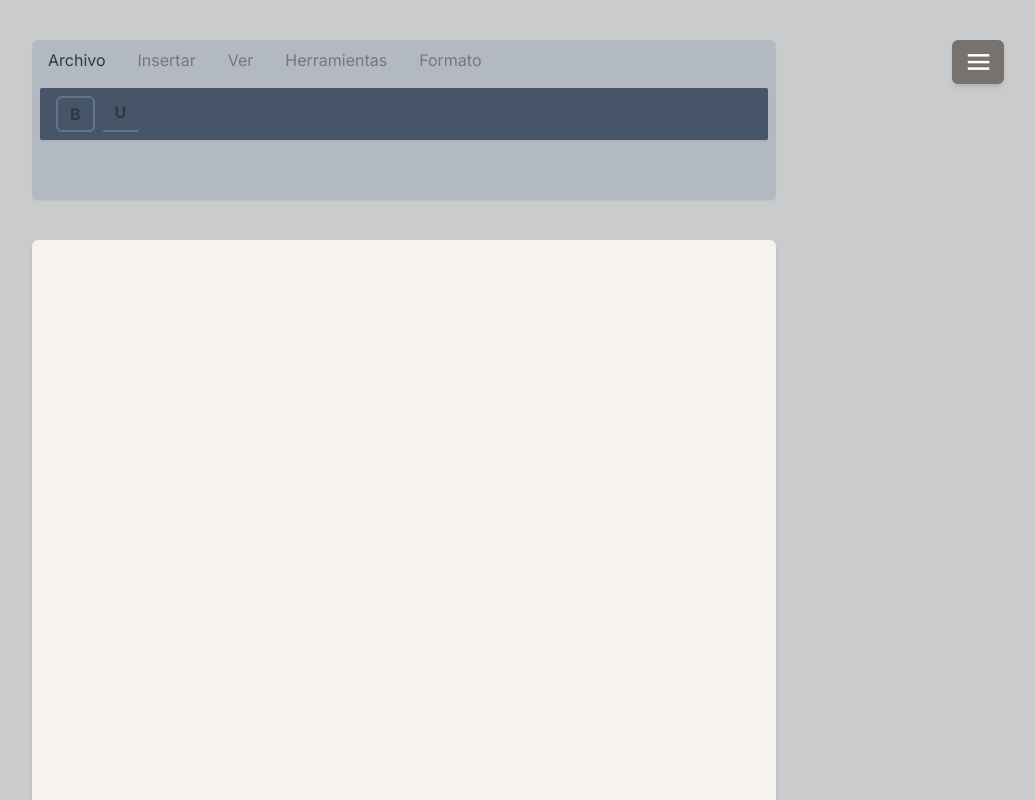
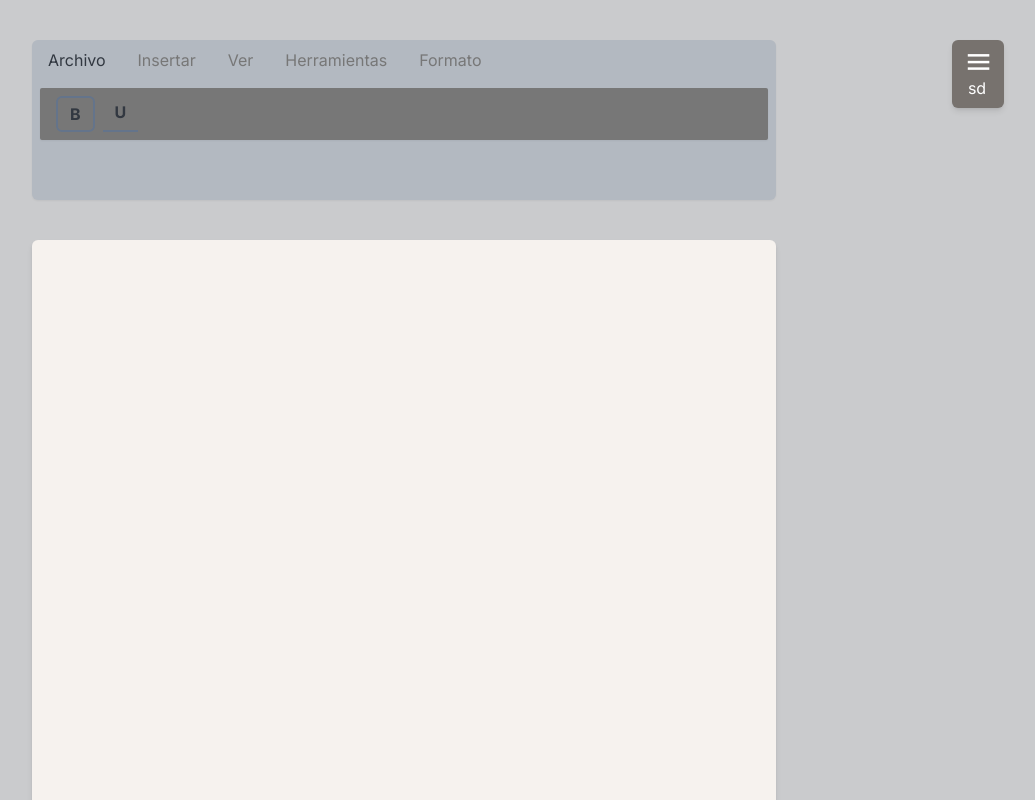
Before and after one commit to rodrigo745/editor-de-texto, a Next.js app: page / in a window 1280 px wide. Shown: the top 800 px of the page, without its empty margins (236-1271 px from the left). Built offline with nearby package versions, Linux system fonts and the light colour scheme.

Commit message:
start day

```diff
--- a/src/components/menu-general/menuGeneral.jsx
+++ b/src/components/menu-general/menuGeneral.jsx
@@ -1,11 +1,19 @@
+import { useState } from "react"
+
+
 export default function MenuGeneral({ secundario, cambiarEstilo }){
+
+    const [ menuActive, setMenuActive ] = useState(false);
 
     return(
         <nav className="p-2 px-4 fixed right-0 top-0 mr-10 mt-10 rounded-md shadow-md cursor-pointer"
-            onClick={cambiarEstilo}
-            style={{background: secundario}}>
+            onClick={()=>{ setMenuActive(!menuActive) }}
+            style={{background: secundario, width: menuActive && "270px", height: menuActive && "400px"}}>
             <div className="rotate-90 font-bold text-lg text-white">
                 <p>|||</p>
+            </div>
+            <div className="text-white">
+                sd
             </div>
         </nav>
     )
--- a/src/components/menu-texto/menuTexto.jsx
+++ b/src/components/menu-texto/menuTexto.jsx
@@ -48,7 +48,7 @@ export default function MenuTexto({primario, texto, secundario, hoja}){
 
                     Cambiar los estilos de las letras y colores
                 */}
-                <div className="bg-slate-600 rounded-sm shadow-sm">
+                <div className="rounded-sm shadow-sm" style={{background: secundario, color: texto}}>
                     <div className="px-4 mt-4 p-2 flex space-x-2">
                         <button className="font-bold rounded-md cursor-pointer px-3 py-1 border-2 border-slate-500 w-fit" onClick={()=> aplicarBold("b")}>B</button>
                         <p className="font-bold cursor-pointer px-3 py-1 border-b-2 border-slate-500 w-fit">U</p>
```
